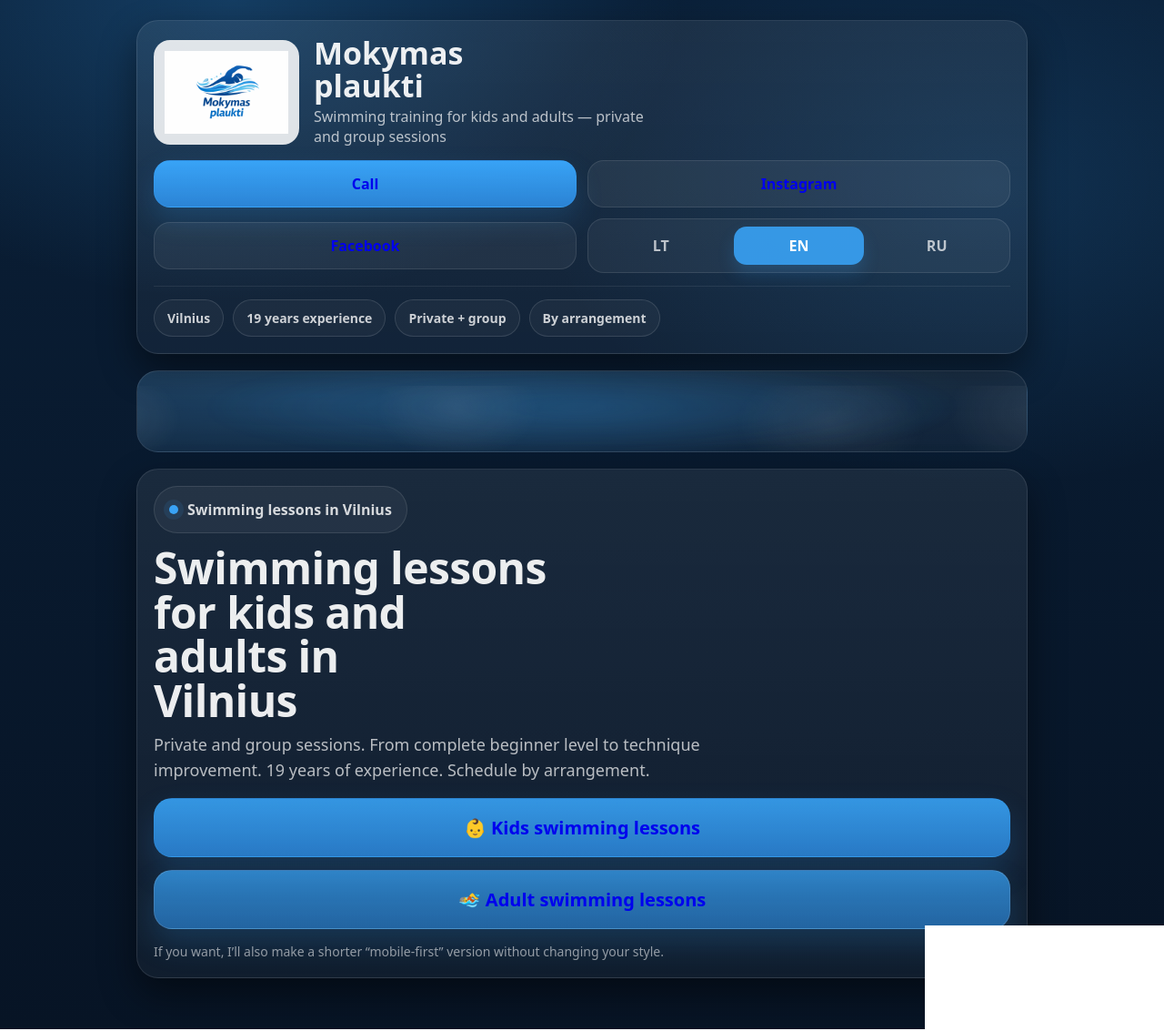
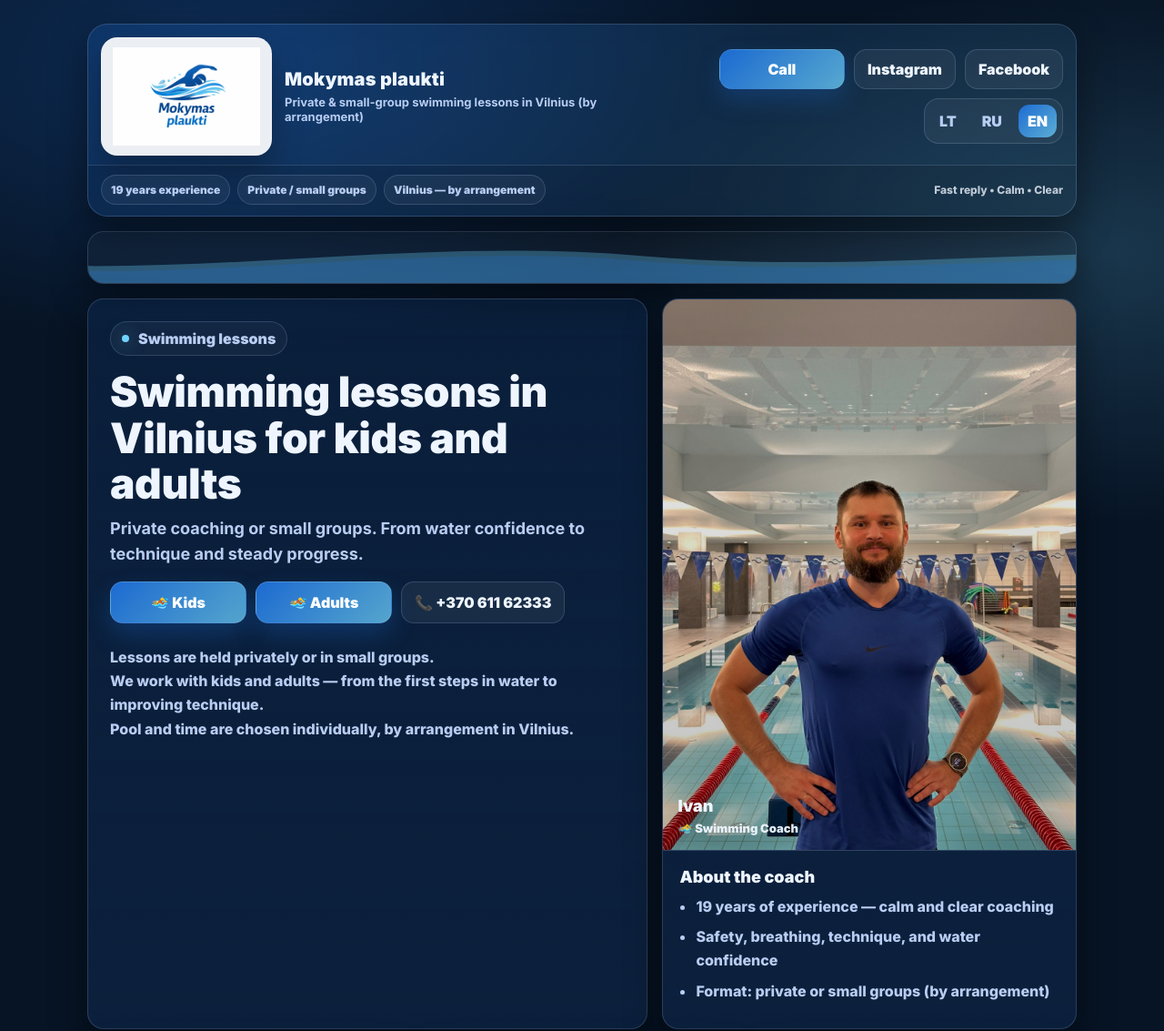
Before and after one commit to yvanichyg/mokymasplaukti-site, a plain HTML site: page en.html in a window 1280 px wide. Shown: the top 1133 px of the page at 91% size. Drawn offline with Linux system fonts and the light colour scheme.

Commit message:
Update en.html

```diff
--- a/en.html
+++ b/en.html
@@ -1,169 +1,401 @@
+
 <!doctype html>
 <html lang="en">
 <head>
   <meta charset="utf-8" />
   <meta name="viewport" content="width=device-width,initial-scale=1" />
 
-  <title>Swimming Lessons in Vilnius | Kids & Adults | Mokymas plaukti</title>
-  <meta name="description" content="Swimming lessons in Vilnius for kids and adults: from beginner level to technique improvement. Private and group sessions. 19 years of experience. Call +370 611 62333." />
+  <title>Swimming lessons in Vilnius — Kids & Adults | Mokymas plaukti</title>
+  <meta name="description" content="Swimming lessons for kids and adults in Vilnius (by arrangement). Private or small groups. 19 years of experience. Call +370 611 62333." />
   <meta name="robots" content="index,follow,max-image-preview:large" />
   <link rel="canonical" href="https://mokymasplaukti.lt/en.html" />
   <meta name="theme-color" content="#071425" />
 
-  <link rel="alternate" href="https://mokymasplaukti.lt/" hreflang="lt" />
-  <link rel="alternate" href="https://mokymasplaukti.lt/en.html" hreflang="en" />
-  <link rel="alternate" href="https://mokymasplaukti.lt/ru.html" hreflang="ru" />
-  <link rel="alternate" href="https://mokymasplaukti.lt/" hreflang="x-default" />
-
-  <meta property="og:title" content="Swimming Lessons in Vilnius — Mokymas plaukti" />
-  <meta property="og:description" content="Kids & adults. Beginner to technique improvement. Private and group sessions. 19 years of experience." />
+  <!-- Open Graph -->
+  <meta property="og:title" content="Mokymas plaukti — swimming lessons" />
+  <meta property="og:description" content="Kids & adults. Private or small groups. Vilnius (by arrangement)." />
   <meta property="og:type" content="website" />
   <meta property="og:url" content="https://mokymasplaukti.lt/en.html" />
   <meta property="og:image" content="https://mokymasplaukti.lt/logo.png" />
 
-  <meta name="twitter:card" content="summary_large_image" />
-  <meta name="twitter:title" content="Swimming Lessons in Vilnius | Mokymas plaukti" />
-  <meta name="twitter:description" content="Kids & adults. Beginner to technique improvement. 19 years of experience. +370 611 62333." />
-  <meta name="twitter:image" content="https://mokymasplaukti.lt/logo.png" />
+  <link rel="icon" type="image/png" href="logo.png" />
 
-  <link rel="icon" type="image/png" href="/logo.png" />
+  <!-- Font -->
+  <link rel="preconnect" href="https://fonts.googleapis.com">
+  <link rel="preconnect" href="https://fonts.gstatic.com" crossorigin>
+  <link href="https://fonts.googleapis.com/css2?family=Inter:wght@500;600;700;800;900&display=swap" rel="stylesheet">
 
   <style>
     :root{
-      --bg1:#071425; --bg2:#0a1f37;
-      --stroke: rgba(255,255,255,.10);
-      --text: rgba(255,255,255,.92);
-      --muted: rgba(255,255,255,.70);
-      --muted2: rgba(255,255,255,.55);
-      --accent:#3aa9ff; --accent2:#2f93ee;
-      --shadow: 0 18px 40px rgba(0,0,0,.45);
-      --radius: 24px;
+      --brand:#1e6fd9;
+      --brand2:#6fd3ff;
+
+      --bg:#071425;
+      --card:#0d2240;
+      --text:#eef5ff;
+      --muted:#b8cdf2;
+      --line:rgba(184,205,242,.18);
+
+      --shadow:0 16px 40px rgba(0,0,0,.45);
+      --radius:18px;
+
+      --font:"Inter", system-ui, -apple-system, Segoe UI, Roboto, Arial;
     }
+
     *{box-sizing:border-box}
     body{
       margin:0;
-      font-family: system-ui,-apple-system,Segoe UI,Roboto,Arial,sans-serif;
+      font-family:var(--font);
       color:var(--text);
       background:
-        radial-gradient(900px 600px at 20% 0%, rgba(58,169,255,.22), transparent 55%),
-        radial-gradient(900px 600px at 85% 18%, rgba(58,169,255,.14), transparent 55%),
-        linear-gradient(180deg, var(--bg2), var(--bg1));
+        radial-gradient(1000px 520px at 20% 5%, rgba(30,111,217,.28), transparent 60%),
+        radial-gradient(900px 500px at 95% 20%, rgba(111,211,255,.18), transparent 60%),
+        var(--bg);
     }
-    .wrap{width:min(980px,92vw);margin:22px auto 56px}
+    a{color:inherit}
+    .wrap{max-width:1120px;margin:0 auto;padding:16px 16px 48px;}
+
+    .header{
+      position:sticky; top:0; z-index:50;
+      margin-top:10px;
+      border:1px solid var(--line);
+      border-radius:22px;
+      background: linear-gradient(135deg, rgba(30,111,217,.22), rgba(111,211,255,.10));
+      box-shadow: var(--shadow);
+      overflow:hidden;
+      backdrop-filter: blur(10px);
+    }
+    .header-inner{
+      display:flex; align-items:center; justify-content:space-between;
+      gap:14px; padding:14px 14px 10px;
+    }
+
+    .brand{
+      display:flex; align-items:center; gap:14px;
+      text-decoration:none; color:var(--text);
+      min-width:360px;
+    }
+    .logo-frame{
+      display:flex; align-items:center; justify-content:center;
+      padding:10px 12px; border-radius:18px;
+      background: rgba(255,255,255,.92);
+      border:1px solid rgba(255,255,255,.25);
+      box-shadow: 0 18px 34px rgba(0,0,0,.28);
+    }
+    .logo{height:108px;width:auto;display:block;}
+    .brand-copy{display:flex; flex-direction:column; gap:6px;}
+    .brand-title{font-weight:900;font-size:20px;letter-spacing:.2px;line-height:1.05;}
+    .brand-tag{color:var(--muted);font-weight:700;font-size:13px;max-width:58ch;}
+
+    .header-cta{
+      display:flex; align-items:center; gap:10px;
+      flex-wrap:wrap; justify-content:flex-end;
+    }
+    .cta{
+      display:inline-flex; align-items:center; justify-content:center;
+      padding:11px 14px; border-radius:14px;
+      font-weight:900; text-decoration:none;
+      border:1px solid var(--line);
+      user-select:none; white-space:nowrap;
+      background: rgba(255,255,255,.06);
+    }
+    .cta-primary{
+      background: linear-gradient(135deg, rgba(30,111,217,.95), rgba(111,211,255,.75));
+      color:#fff;
+      box-shadow: 0 12px 26px rgba(30,111,217,.25);
+      min-width:138px;
+      border-color: rgba(255,255,255,.08);
+    }
+
+    .lang{
+      display:flex; gap:8px; padding:6px;
+      border-radius:16px; border:1px solid var(--line);
+      background: rgba(255,255,255,.05);
+    }
+    .lang a{
+      display:inline-flex;
+      padding:8px 10px;
+      border-radius:12px;
+      text-decoration:none;
+      color:var(--muted);
+      font-weight:900;
+    }
+    .lang a.active{
+      background: linear-gradient(135deg, rgba(30,111,217,.95), rgba(111,211,255,.75));
+      color:#fff;
+    }
+
+    .header-strip{
+      display:flex; align-items:center; justify-content:space-between;
+      gap:12px; padding:10px 14px 12px;
+      border-top: 1px solid var(--line);
+      background: rgba(0,0,0,.12);
+    }
+    .strip-left{display:flex; flex-wrap:wrap; gap:8px;}
+    .pill{
+      padding:8px 10px; border-radius:999px;
+      border:1px solid var(--line);
+      background: rgba(255,255,255,.05);
+      color: var(--muted);
+      font-weight:900; font-size:12px;
+    }
+    .strip-right{color: rgba(238,245,255,.78);font-weight:800;font-size:12px;white-space:nowrap;}
+
+    .wave{
+      margin:16px 0 16px;
+      border-radius:18px;
+      overflow:hidden;
+      border:1px solid var(--line);
+      background: rgba(255,255,255,.03);
+      box-shadow: var(--shadow);
+    }
+    .wave svg{display:block;width:140%;height:56px;transform:translateX(-10%);}
+    .wave .w1{fill:rgba(111,211,255,.32)}
+    .wave .w2{fill:rgba(30,111,217,.22)}
+
+    .hero{
+      display:grid;
+      grid-template-columns: 1.15fr .85fr;
+      gap:16px;
+      align-items:stretch;
+      margin-top:6px;
+    }
+    @media (max-width: 940px){
+      .header-inner{flex-direction:column; align-items:stretch;}
+      .brand{min-width:0}
+      .header-cta{justify-content:flex-start}
+      .strip-right{display:none}
+      .logo{height:92px;}
+      .hero{grid-template-columns:1fr;}
+    }
+    @media (max-width: 520px){
+      .logo{height:84px;}
+      .brand-title{font-size:18px;}
+      .brand-tag{font-size:12px;}
+    }
+
     .card{
-      background: linear-gradient(180deg, rgba(255,255,255,.07), rgba(255,255,255,.04));
-      border:1px solid var(--stroke);
       border-radius:var(--radius);
-      box-shadow:var(--shadow);
+      border:1px solid var(--line);
+      background: linear-gradient(180deg, rgba(30,111,217,.12), rgba(13,34,64,.88));
+      box-shadow: var(--shadow);
       overflow:hidden;
     }
-    .top{padding:18px}
-    .topGrid{display:grid;grid-template-columns:160px 1fr;gap:16px;align-items:center}
-    .logoBox{background:rgba(255,255,255,.86);border-radius:18px;padding:12px;display:flex;align-items:center;justify-content:center;min-height:110px}
-    .logoBox img{width:100%;max-width:160px;height:auto;display:block}
-    .brand h2{margin:0;font-size:34px;line-height:1.05}
-    .brand p{margin:6px 0 0;color:var(--muted);font-size:16px;line-height:1.35;max-width:40ch}
-    .btnRow{display:grid;grid-template-columns:1fr 1fr;gap:12px;margin-top:14px}
+    .left{padding:24px;}
+
+    .kicker{
+      display:inline-flex; align-items:center; gap:10px;
+      padding:8px 12px; border-radius:999px;
+      border:1px solid var(--line);
+      background: rgba(255,255,255,.04);
+      color:var(--muted); font-weight:900;
+    }
+    .dot{
+      width:8px;height:8px;border-radius:999px;
+      background: var(--brand2);
+      box-shadow: 0 0 18px rgba(111,211,255,.6);
+    }
+
+    h1{
+      margin:14px 0 10px;
+      font-size: clamp(28px, 4vw, 46px);
+      line-height:1.10;
+      letter-spacing:-.35px;
+      font-weight:900;
+    }
+    .sub{
+      margin:0 0 16px;
+      color:var(--muted);
+      font-size: clamp(15px, 2vw, 18px);
+      max-width: 65ch;
+      font-weight:650;
+      line-height:1.55;
+    }
+
+    .actions{display:flex;flex-wrap:wrap;gap:10px;margin-top:14px;}
     .btn{
-      display:flex;align-items:center;justify-content:center;
-      padding:14px;border-radius:18px;border:1px solid var(--stroke);
-      background:rgba(255,255,255,.06);
-      text-decoration:none;font-weight:800;
+      display:inline-flex;align-items:center;justify-content:center;gap:10px;
+      text-decoration:none;
+      padding:12px 14px;border-radius:14px;
+      font-weight:950;
+      border:1px solid var(--line);
+      background: linear-gradient(135deg, rgba(30,111,217,.95), rgba(111,211,255,.75));
+      color:#fff;
+      min-width:150px;
+      box-shadow: 0 12px 26px rgba(30,111,217,.28);
     }
-    .btn.primary{
-      background: linear-gradient(180deg, rgba(58,169,255,.95), rgba(47,147,238,.85));
-      border-color: rgba(58,169,255,.25);
-      box-shadow: 0 14px 30px rgba(58,169,255,.18);
+    .btn.secondary{background: rgba(255,255,255,.06);color:var(--text);box-shadow:none;}
+
+    .photo{
+      position:relative; min-height:420px;
+      overflow:hidden; border-bottom:1px solid var(--line);
+      background: rgba(255,255,255,.03);
     }
-    .langRow{display:grid;grid-template-columns:1fr 1fr;gap:12px;margin-top:12px;align-items:center}
-    .langSwitch{
-      display:flex;gap:8px;padding:8px;border-radius:18px;
-      background:rgba(255,255,255,.05);border:1px solid var(--stroke);
+    .photo img{width:100%;height:100%;object-fit:cover;display:block;}
+    .photo::after{
+      content:""; position:absolute; inset:0;
+      background: linear-gradient(to bottom, rgba(0,0,0,.05), rgba(0,0,0,.26));
     }
-    .langSwitch a{flex:1;text-align:center;padding:10px 0;border-radius:14px;text-decoration:none;color:var(--muted);font-weight:800}
-    .langSwitch a.active{background:rgba(58,169,255,.85);color:#fff;box-shadow:0 10px 18px rgba(58,169,255,.18)}
-    .tagRow{display:flex;flex-wrap:wrap;gap:10px;margin-top:14px;padding-top:14px;border-top:1px solid rgba(255,255,255,.08)}
-    .tag{padding:10px 14px;border-radius:999px;border:1px solid rgba(255,255,255,.12);background:rgba(255,255,255,.04);color:rgba(255,255,255,.78);font-weight:700;font-size:14px;white-space:nowrap}
-    .wave{margin:18px 0;height:90px;border-radius:var(--radius);border:1px solid rgba(255,255,255,.10);background:radial-gradient(1200px 180px at 20% 30%, rgba(58,169,255,.22), transparent 60%),linear-gradient(180deg, rgba(255,255,255,.06), rgba(255,255,255,.03));position:relative;overflow:hidden}
-    .wave:before{content:"";position:absolute;inset:-40px -120px auto -120px;height:160px;background:radial-gradient(closest-side, rgba(58,169,255,.28), transparent 70%);filter:blur(10px);opacity:.8}
-    .wave:after{content:"";position:absolute;left:-20%;right:-20%;bottom:-48px;height:120px;background:radial-gradient(120px 80px at 12% 30%, rgba(255,255,255,.10), transparent 70%),radial-gradient(140px 90px at 40% 20%, rgba(255,255,255,.08), transparent 70%),radial-gradient(160px 100px at 70% 35%, rgba(255,255,255,.08), transparent 70%),radial-gradient(180px 110px at 88% 25%, rgba(255,255,255,.10), transparent 70%);opacity:.9}
-    .section{padding:18px}
-    .pillTitle{display:flex;align-items:center;gap:10px;padding:14px 16px;border-radius:999px;background:rgba(255,255,255,.05);border:1px solid rgba(255,255,255,.10);color:rgba(255,255,255,.82);font-weight:800;width:fit-content}
-    .dot{width:10px;height:10px;border-radius:50%;background:rgba(58,169,255,.95);box-shadow:0 0 0 6px rgba(58,169,255,.10)}
-    h1{margin:14px 0 10px;font-size:48px;line-height:1.02;letter-spacing:-.6px}
-    .lead{margin:0 0 16px;color:var(--muted);font-size:18px;line-height:1.55;max-width:60ch}
-    .bigBtns{display:grid;grid-template-columns:1fr;gap:14px;margin-top:14px}
-    .bigBtn{
-      display:flex;align-items:center;justify-content:center;gap:12px;
-      padding:18px 16px;border-radius:20px;text-decoration:none;font-weight:900;
-      border:1px solid rgba(58,169,255,.18);
-      background: linear-gradient(180deg, rgba(58,169,255,.86), rgba(47,147,238,.78));
-      box-shadow: 0 16px 34px rgba(58,169,255,.18);
+    .caption{
+      position:absolute; left:16px; bottom:16px; z-index:2;
+      font-weight:900; text-shadow: 0 10px 20px rgba(0,0,0,.55);
+      font-size:18px; line-height:1.15;
     }
-    .bigBtn.secondary{border-color:rgba(255,255,255,.12);background:linear-gradient(180deg, rgba(58,169,255,.70), rgba(47,147,238,.60))}
-    .bigBtn span{font-size:20px}
-    .footNote{margin-top:14px;color:var(--muted2);font-size:14px;line-height:1.5}
-    @media (max-width:560px){.topGrid{grid-template-columns:1fr}.btnRow,.langRow{grid-template-columns:1fr 1fr}h1{font-size:44px}}
-    @media (max-width:420px){.btnRow,.langRow{grid-template-columns:1fr}h1{font-size:40px}}
+    .caption .role{display:block;margin-top:6px;font-size:13px;font-weight:900;opacity:.95;}
+
+    .right{display:flex; flex-direction:column;}
+    .right-body{padding:18px 18px 20px;}
+    .right-body h2{margin:0 0 8px; font-size:18px; font-weight:900;}
+    .list{margin:10px 0 0; padding-left:18px; color:var(--muted); font-weight:750; line-height:1.6;}
+    .list li{margin:8px 0;}
+
+    .grid{
+      margin-top:16px;
+      display:grid;
+      grid-template-columns: repeat(3, 1fr);
+      gap:12px;
+    }
+    @media (max-width: 920px){ .grid{grid-template-columns:1fr;} }
+    .grid .card{padding:18px;}
+    .grid h3{margin:0 0 8px; font-size:18px; font-weight:900;}
+    .muted{color:var(--muted); font-weight:750; line-height:1.55;}
+
+    .info-text{
+      margin-top:16px;
+      padding-top:8px;
+      color:var(--muted);
+      font-weight:750;
+      line-height:1.65;
+      max-width: 95ch;
+    }
+
+    .footer{
+      margin-top:16px;
+      padding:14px 16px;
+      border-radius:18px;
+      border:1px solid var(--line);
+      background: rgba(255,255,255,.03);
+      color: rgba(238,245,255,.72);
+      font-size:13px;
+      font-weight:650;
+    }
   </style>
 </head>
 
 <body>
   <div class="wrap">
 
-    <section class="card top">
-      <div class="topGrid">
-        <div class="logoBox"><img src="/logo.png" alt="Mokymas plaukti" /></div>
-        <div class="brand">
-          <h2>Mokymas<br/>plaukti</h2>
-          <p>Swimming training for kids and adults — private and group sessions</p>
+    <header class="header">
+      <div class="header-inner">
+        <a class="brand" href="https://mokymasplaukti.lt/">
+          <span class="logo-frame">
+            <img src="logo.png" class="logo" alt="Mokymas plaukti">
+          </span>
+          <div class="brand-copy">
+            <div class="brand-title">Mokymas plaukti</div>
+            <div class="brand-tag">Private & small-group swimming lessons in Vilnius (by arrangement)</div>
+          </div>
+        </a>
+
+        <div class="header-cta">
+          <a class="cta cta-primary" href="tel:+37061162333">Call</a>
+          <a class="cta" href="https://www.instagram.com/mokymas.plaukti?igsh=MXFnb2s4ZDl0bms3OA==" target="_blank" rel="noopener noreferrer">Instagram</a>
+          <a class="cta" href="https://www.facebook.com/share/1AN3i2aNR3/" target="_blank" rel="noopener noreferrer">Facebook</a>
+
+          <nav class="lang" aria-label="Language switcher">
+            <a href="https://mokymasplaukti.lt/" title="LT">LT</a>
+            <a href="https://mokymasplaukti.lt/ru.html" title="RU">RU</a>
+            <a class="active" href="https://mokymasplaukti.lt/en.html" title="EN">EN</a>
+          </nav>
         </div>
       </div>
 
-      <div class="btnRow">
-        <a class="btn primary" href="tel:+37061162333">Call</a>
-        <a class="btn" href="https://www.instagram.com/mokymas.plaukti?igsh=MXFnb2s4ZDl0bms3OA==" target="_blank" rel="noopener">Instagram</a>
+      <div class="header-strip" aria-hidden="true">
+        <div class="strip-left">
+          <span class="pill">19 years experience</span>
+          <span class="pill">Private / small groups</span>
+          <span class="pill">Vilnius — by arrangement</span>
+        </div>
+        <div class="strip-right">Fast reply • Calm • Clear</div>
+      </div>
+    </header>
+
+    <div class="wave" aria-hidden="true">
+      <svg viewBox="0 0 1440 120" preserveAspectRatio="none">
+        <path class="w1" d="M0,64 C240,120 480,8 720,56 C960,104 1200,16 1440,64 L1440,120 L0,120 Z"></path>
+        <path class="w2" d="M0,76 C240,132 480,20 720,68 C960,116 1200,28 1440,76 L1440,120 L0,120 Z"></path>
+      </svg>
+    </div>
+
+    <section class="hero">
+      <div class="card left">
+        <div class="kicker"><span class="dot"></span><span>Swimming lessons</span></div>
+
+        <h1>Swimming lessons in Vilnius for kids and adults</h1>
+
+        <p class="sub">
+          Private coaching or small groups. From water confidence to technique and steady progress.
+        </p>
+
+        <div class="actions">
+          <a class="btn" href="https://mokymasplaukti.lt/vaiku-plaukimo-pamokos/">🏊 Kids</a>
+          <a class="btn" href="https://mokymasplaukti.lt/suaugusiu-plaukimo-pamokos/">🏊 Adults</a>
+          <a class="btn secondary" href="tel:+37061162333">📞 +370 611 62333</a>
+        </div>
+
+        <p class="info-text">
+          Lessons are held privately or in small groups.<br>
+          We work with kids and adults — from the first steps in water to improving technique.<br>
+          Pool and time are chosen individually, by arrangement in Vilnius.
+        </p>
       </div>
 
-      <div class="langRow">
-        <a class="btn" href="https://www.facebook.com/share/1AN3i2aNR3/" target="_blank" rel="noopener">Facebook</a>
-        <div class="langSwitch" aria-label="Language">
-          <a href="/">LT</a>
-          <a class="active" href="/en.html">EN</a>
-          <a href="/ru.html">RU</a>
+      <aside class="card right">
+        <div class="photo">
+          <img src="ivan.jpg" alt="Ivan — swimming coach">
+          <div class="caption">
+            <span>Ivan</span>
+            <span class="role">🏊‍♂️ Swimming Coach</span>
+          </div>
         </div>
+        <div class="right-body">
+          <h2>About the coach</h2>
+          <ul class="list">
+            <li>19 years of experience — calm and clear coaching</li>
+            <li>Safety, breathing, technique, and water confidence</li>
+            <li>Format: private or small groups (by arrangement)</li>
+          </ul>
+        </div>
+      </aside>
+    </section>
+
+    <section class="grid">
+      <div class="card">
+        <h3>Who it’s for</h3>
+        <div class="muted">Kids, adults, beginners, technique improvement, fear of water.</div>
       </div>
 
-      <div class="tagRow">
-        <span class="tag">Vilnius</span>
-        <span class="tag">19 years experience</span>
-        <span class="tag">Private + group</span>
-        <span class="tag">By arrangement</span>
+      <div class="card">
+        <h3>Formats</h3>
+        <div class="muted">Private (1:1) and small groups. I match training to your goal and level.</div>
+      </div>
+
+      <div class="card">
+        <h3>Contact</h3>
+        <div class="muted">
+          <div><b>Phone:</b> <a href="tel:+37061162333">+370 611 62333</a></div>
+          <div style="margin-top:8px">Or message via Instagram/Facebook.</div>
+        </div>
       </div>
     </section>
 
-    <div class="wave" aria-hidden="true"></div>
+    <div class="footer">
+      © <span id="year"></span> Mokymas plaukti
+    </div>
+  </div>
 
-    <section class="card section">
-      <div class="pillTitle"><span class="dot"></span><span>Swimming lessons in Vilnius</span></div>
-
-      <h1>Swimming lessons<br/>for kids and<br/>adults in<br/>Vilnius</h1>
-
-      <p class="lead">
-        Private and group sessions. From complete beginner level to technique improvement.
-        19 years of experience. Schedule by arrangement.
-      </p>
-
-      <div class="bigBtns">
-        <a class="bigBtn" href="/vaiku-plaukimo-pamokos/"><span>👶 Kids swimming lessons</span></a>
-        <a class="bigBtn secondary" href="/suaugusiu-plaukimo-pamokos/"><span>🏊 Adult swimming lessons</span></a>
-      </div>
-
-      <div class="footNote">
-        If you want, I’ll also make a shorter “mobile-first” version without changing your style.
-      </div>
-    </section>
-
-  </div>
+  <script>
+    document.getElementById("year").textContent = new Date().getFullYear();
+  </script>
 </body>
 </html>
```
